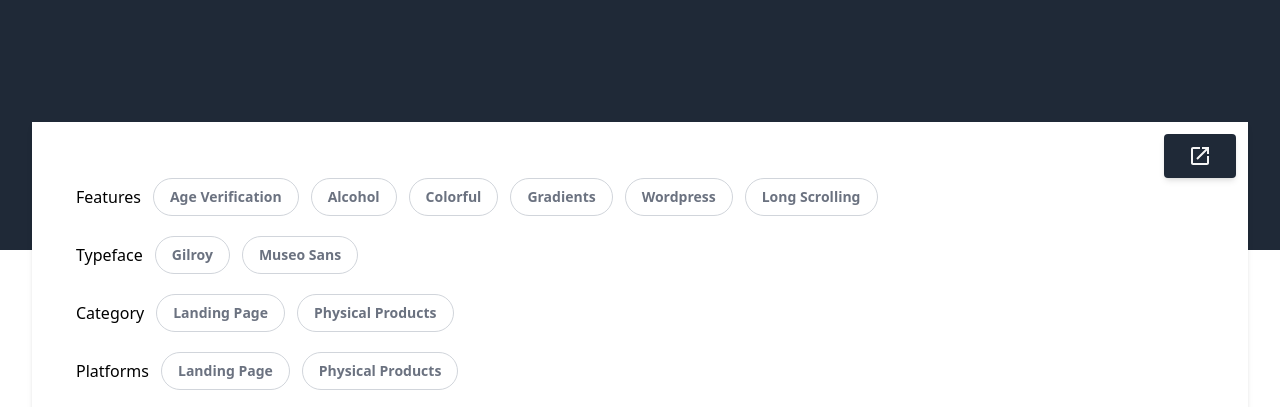
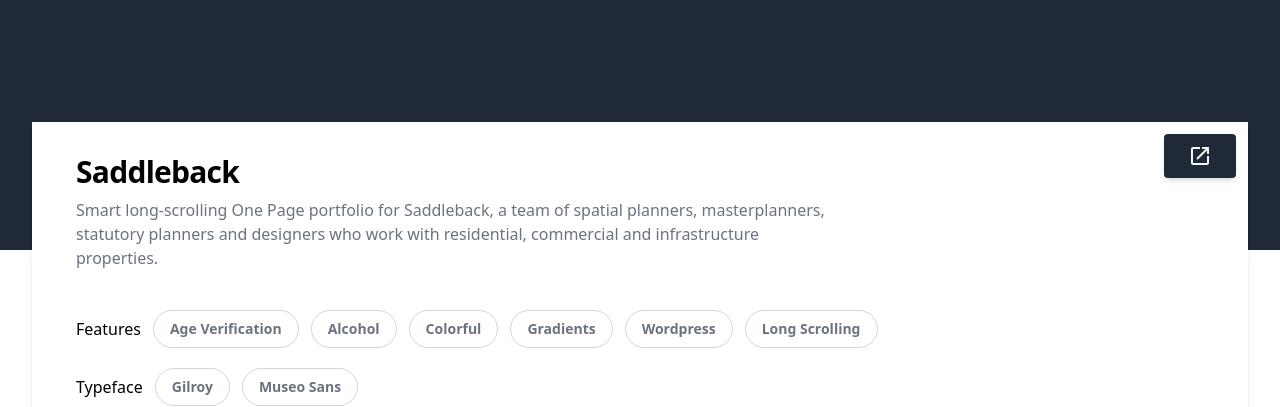
Before and after one commit to shaheerkn/webshot-UI, a plain HTML site: page detailv3.html in a window 1280 px wide. Shown: the part 70-477 px from the top of the page. Drawn offline with nearby package versions, Linux system fonts and the light colour scheme.

Commit message:
title added in v3

```diff
--- a/detailv3.html
+++ b/detailv3.html
@@ -1,4 +1,5 @@
-<!DOCTYPE html><html lang="en">
+<!DOCTYPE html>
+<html lang="en">
   <head>
     <meta charset="UTF-8" />
     <meta http-equiv="X-UA-Compatible" content="IE=edge" />
@@ -194,6 +195,13 @@
 
       <div class="grid grid-cols-1 shadow-md">
         <div class="w-full py-4 px-11 bg-white relative">
+          <h1 class="text-3xl font-bold tracking-tight mt-4">Saddleback</h1>
+          <p class="mt-2 max-w-3xl text-base text-gray-500">
+            Smart long-scrolling One Page portfolio for Saddleback, a team of
+            spatial planners, masterplanners, statutory planners and designers
+            who work with residential, commercial and infrastructure properties.
+          </p>
+
           <button
             type="button"
             class="absolute right-3 top-3 flex gap-3 items-center px-6 py-2.5 bg-gray-800 text-white font-medium text-xs leading-tight uppercase rounded shadow-md hover:shadow-lg focus:bg-gray-800 focus:shadow-lg focus:outline-none focus:ring-0 active:bg-blue-800 active:shadow-lg transition duration-150 ease-in-out"
```
